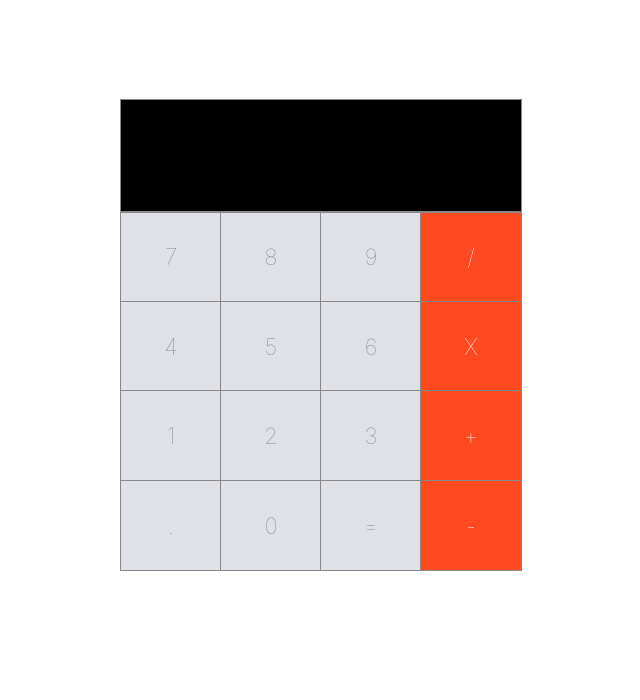
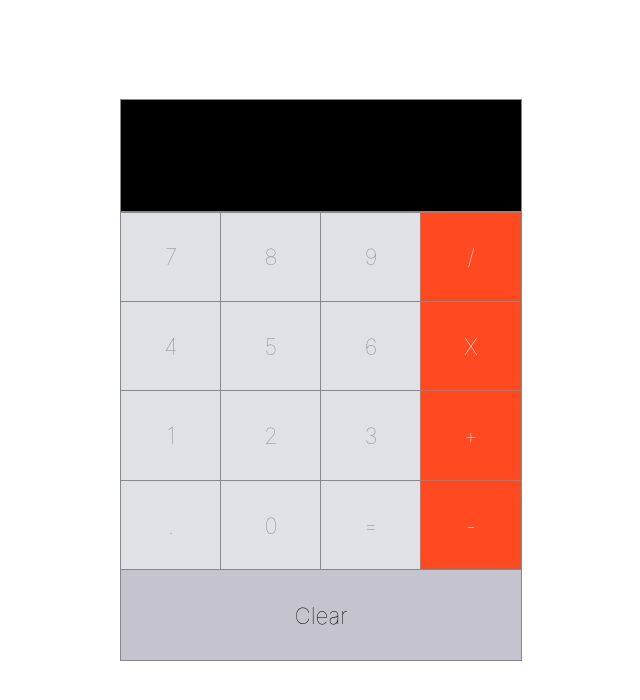
Before and after one commit to mitchellr92/react-calculator, a React (Create React App) app: page / in a window 1280 px wide. Shown: the top 700 px of the page, without its empty margins (319-959 px from the left). Built offline with nearby package versions, Linux system fonts and the light colour scheme.

Commit message:
Created Clear Button component

```diff
--- a/src/App.js
+++ b/src/App.js
@@ -2,6 +2,7 @@
 import "./App.css";
 import { Button } from "./Components/Button";
 import { Input } from "./Components/Input";
+import { ClearButton } from './Components/ClearButton';
 
 class App extends Component {
   constructor(props) {
@@ -41,6 +42,9 @@
             <Button>=</Button>
             <Button>-</Button>
           </div>
+          <div className="row">
+          <ClearButton handleClear={() => this.setState({input: ''})}>Clear</ClearButton>
+          </div>
         </div>
       </div>
     );
--- a/src/Components/ClearButton.css
+++ b/src/Components/ClearButton.css
@@ -0,0 +1,12 @@
+.clear-btn {
+    height: 4em;
+    display: flex;
+    justify-content: center;
+    align-items: center;
+    font-weight: lighter;
+    font-size: 1.4em;
+    background-color: #c5c3cd;
+    color: #000000;
+    flex: 1;
+    outline: 1px solid #888888;
+}
--- a/src/Components/ClearButton.jsx
+++ b/src/Components/ClearButton.jsx
@@ -0,0 +1,8 @@
+import React from "react";
+import "./ClearButton.css";
+
+export const ClearButton = props => (
+  <div className="clear-btn" onClick={props.handleClear}>
+    {props.children}
+  </div>
+);
```
